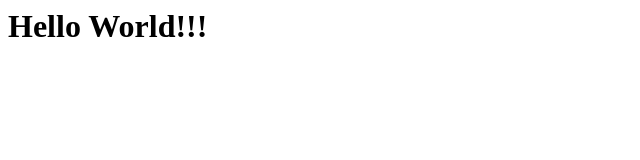
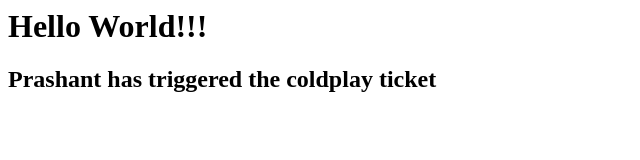
Before and after one commit to UnpredictablePrashant/githubactionB7, a plain HTML site: page index.html in a window 1280 px wide. Shown: the whole page, without its empty margins (0-640 px from the left). Drawn offline with Linux system fonts and the light colour scheme.

Commit message:
Update index.html

```diff
--- a/index.html
+++ b/index.html
@@ -1 +1,2 @@
 <h1>Hello World!!!</h1>
+<h2>Prashant has triggered the coldplay ticket</h2>
```
